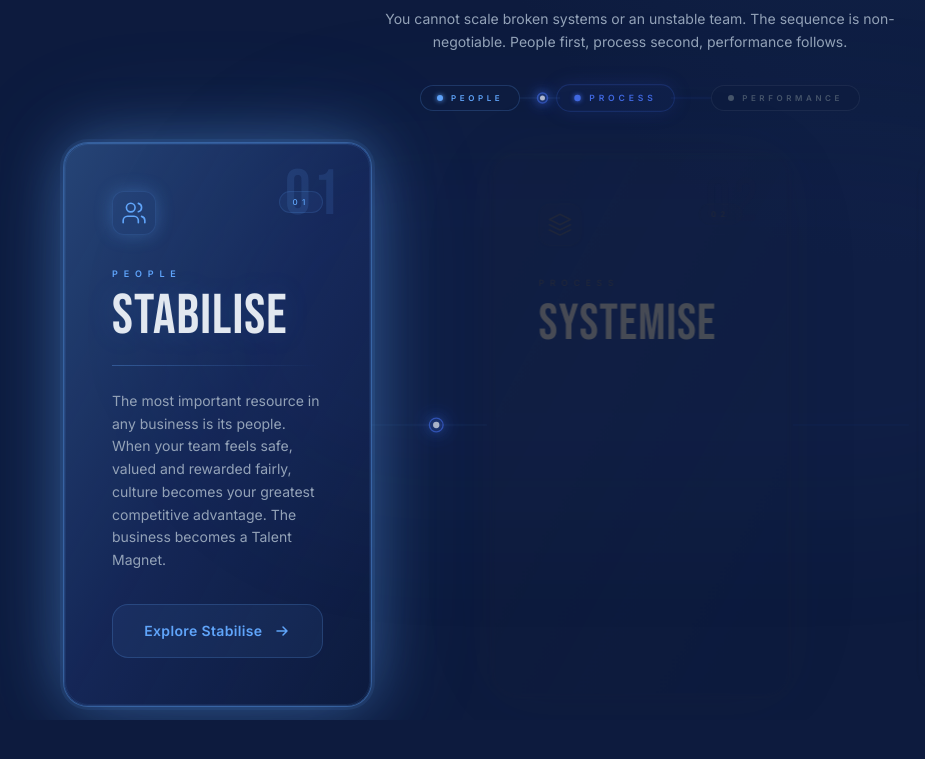
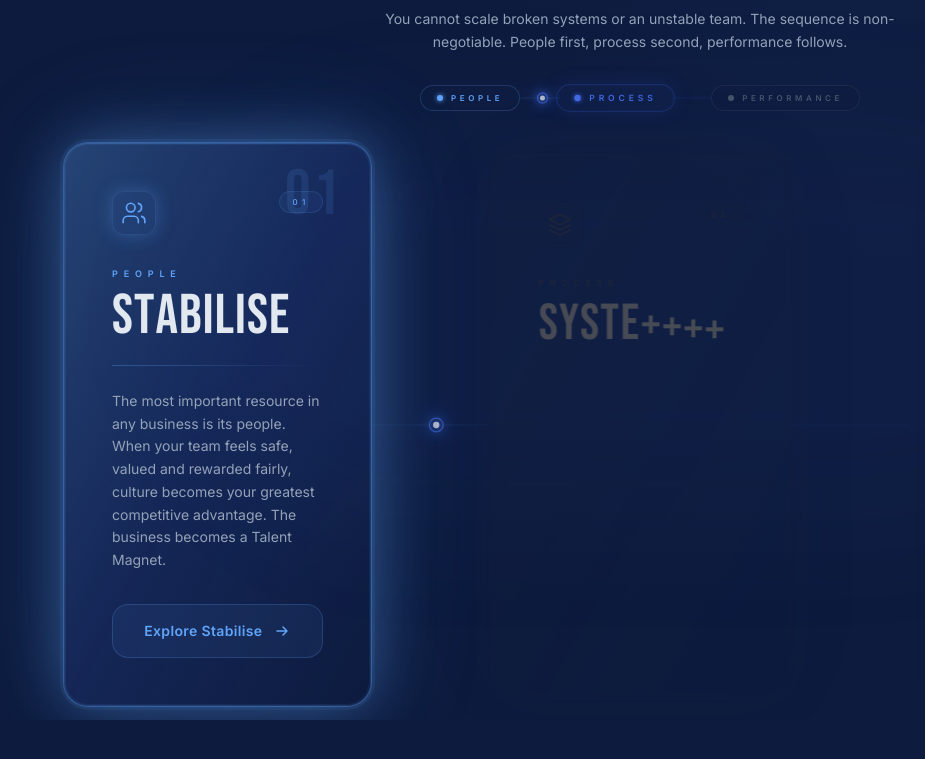
Before and after one commit to adamwilss/regenovate-site-draft-, a Next.js app: page / in a window 1280 px wide. Shown: the part 1476-2235 px from the top of the page, without its empty margins (0-925 px from the left). Built offline with nearby package versions, Linux system fonts and the light colour scheme; a web font is replaced by a local one.

Commit message:
feat: map deep glitch/quiver mechanics strictly to scroll bounds

```diff
--- a/src/components/Pillars.tsx
+++ b/src/components/Pillars.tsx
@@ -4,7 +4,7 @@ import {
   motion, useScroll, useTransform, useInView,
   useMotionValue, useMotionValueEvent, type MotionValue,
 } from "framer-motion";
-import { useRef, useState, useEffect } from "react";
+import { useRef, useState, useEffect, useMemo } from "react";
 import Link from "next/link";
 import { pillars } from "@/lib/pillar-data";
 
@@ -344,60 +344,104 @@ function PillConnector({
 /* ═══════════════════════════════════════════════════════════════════════
    SCROLL-DRIVEN ONOMATOPOEIC TITLES
    ═══════════════════════════════════════════════════════════════════════ */
-function NodeCardTitle({ pillar, progress, titleShadow }: { pillar: any, progress: MotionValue<number>, titleShadow: any }) {
-  const [triggered, setTriggered] = useState(false);
-  useMotionValueEvent(progress, "change", v => {
-    if (v > 0.05 && !triggered) setTriggered(true);
+const GLITCH_CHARS = "!<>-_\\/[]{}—=+*^?#_";
+
+function SystemiseGlitchLetter({ char, index, progress }: { char: string, index: number, progress: MotionValue<number> }) {
+  const threshold = 0.05 + index * 0.04;
+
+  // Create a scroll-bound glitch map effect
+  const glitchIndex = useTransform(progress, p => {
+    if (p >= threshold) return -1;
+    return Math.floor(Math.abs(p * 600)) % GLITCH_CHARS.length;
   });
 
+  const [displayChar, setDisplayChar] = useState(char);
+
+  useMotionValueEvent(glitchIndex, "change", v => {
+    if (v === -1) setDisplayChar(char);
+    else setDisplayChar(GLITCH_CHARS[v] || GLITCH_CHARS[0]);
+  });
+
+  const y = useTransform(progress, [0, threshold], [20, 0]);
+  const opacity = useTransform(progress, [0, Math.min(0.1, threshold/2)], [0, 1]);
+
+  return (
+    <motion.span
+      style={{ display: "inline-block", minWidth: "0.4em", textAlign: "center", opacity, y }}
+    >
+      {displayChar}
+    </motion.span>
+  );
+}
+
+function StabiliseQuiverLetter({ char, index, progress }: { char: string, index: number, progress: MotionValue<number> }) {
+  // Generate 15 points mapping `progress` 0 -> 0.4 down to 0 displacement
+  const pathData = useMemo(() => {
+     const domain = Array.from({length: 15}, (_, i) => (i / 14) * 0.4);
+     const xRange = Array.from({length: 15}, (_, i) => {
+       if (i === 14) return 0;
+       return (Math.random() > 0.5 ? 1 : -1) * (15 - i) * Math.random() * 2;
+     });
+     const yRange = Array.from({length: 15}, (_, i) => {
+       if (i === 14) return 0;
+       return (Math.random() > 0.5 ? 1 : -1) * (10 - i * 0.6) * Math.random() * 2;
+     });
+     const rRange = Array.from({length: 15}, (_, i) => {
+       if (i === 14) return 0;
+       return (Math.random() > 0.5 ? 1 : -1) * (15 - i) * Math.random() * 1.5;
+     });
+     return { domain, xRange, yRange, rRange };
+  }, []);
+
+  const x = useTransform(progress, pathData.domain, pathData.xRange);
+  const y = useTransform(progress, pathData.domain, pathData.yRange);
+  const rotate = useTransform(progress, pathData.domain, pathData.rRange);
+  const blur = useTransform(progress, [0, 0.4], ["blur(10px)", "blur(0px)"]);
+  const opacity = useTransform(progress, [0, 0.2], [0, 1]);
+
+  return (
+    <motion.span style={{ display: "inline-block", x, y, rotate, filter: blur, opacity }}>
+      {char}
+    </motion.span>
+  );
+}
+
+function NodeCardTitle({ pillar, progress, titleShadow }: { pillar: any, progress: MotionValue<number>, titleShadow: any }) {
   const baseStyle = {
     fontFamily: '"Bebas Neue", serif',
     fontSize: "clamp(3.5rem, 3.6vw, 6rem)",
     color: "var(--text-primary)",
     display: "block",
     letterSpacing: "0.02em",
-    // Cast to undefined if none, as motion doesn't like passing motionvalues directly to generic span styles without care, but actually textShadow is fine:
     WebkitTextStroke: "1px rgba(255,255,255,0.05)",
   };
 
   if (pillar.slug === "systemise") {
     return (
-      <motion.span style={{ ...baseStyle, textShadow: titleShadow }}>
+      <span style={{ ...baseStyle, textShadow: titleShadow }}>
         {"Systemise".split("").map((c, i) => (
-          <motion.span
-            key={i}
-            initial={{ opacity: 0, y: 35 }}
-            animate={triggered ? { opacity: 1, y: 0 } : {}}
-            transition={{ delay: i * 0.08, duration: 0.25, ease: "easeOut" }}
-            style={{ display: "inline-block" }}
-          >
-            {c}
-          </motion.span>
+          <SystemiseGlitchLetter key={i} char={c} index={i} progress={progress} />
         ))}
-      </motion.span>
+      </span>
     );
   }
 
   if (pillar.slug === "stabilise") {
     return (
-       <motion.span
-         style={{ ...baseStyle, textShadow: titleShadow }}
-         initial={{ x: -25, y: 15, rotate: -12, filter: "blur(12px)", opacity: 0 }}
-         animate={triggered ? { x: 0, y: 0, rotate: 0, filter: "blur(0px)", opacity: 1 } : {}}
-         transition={{ type: "spring", stiffness: 120, damping: 6, mass: 0.8 }}
-       >
-         {pillar.title}
-       </motion.span>
+       <span style={{ ...baseStyle, textShadow: titleShadow }}>
+         {"Stabilise".split("").map((c, i) => (
+           <StabiliseQuiverLetter key={i} char={c} index={i} progress={progress} />
+         ))}
+       </span>
     );
   }
 
   // Scale (or generic fallback)
+  const scale = useTransform(progress, [0, 0.45], [0.15, 1.0]);
+  const opacity = useTransform(progress, [0, 0.2], [0, 1]);
   return (
     <motion.span
-      style={{ ...baseStyle, textShadow: titleShadow }}
-      initial={{ scale: 0.15, opacity: 0 }}
-      animate={triggered ? { scale: 1, opacity: 1 } : {}}
-      transition={{ type: "spring", stiffness: 100, damping: 10, delay: 0.1 }}
+      style={{ ...baseStyle, textShadow: titleShadow, scale, opacity }}
     >
       {pillar.title}
     </motion.span>
```
